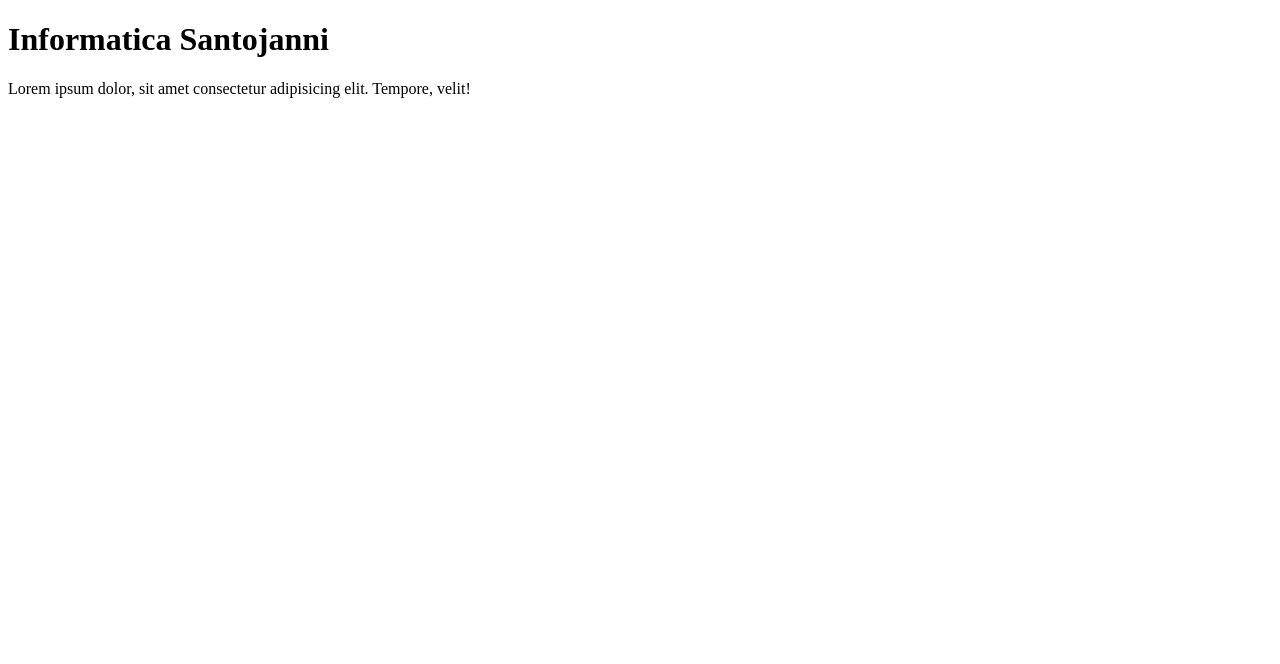
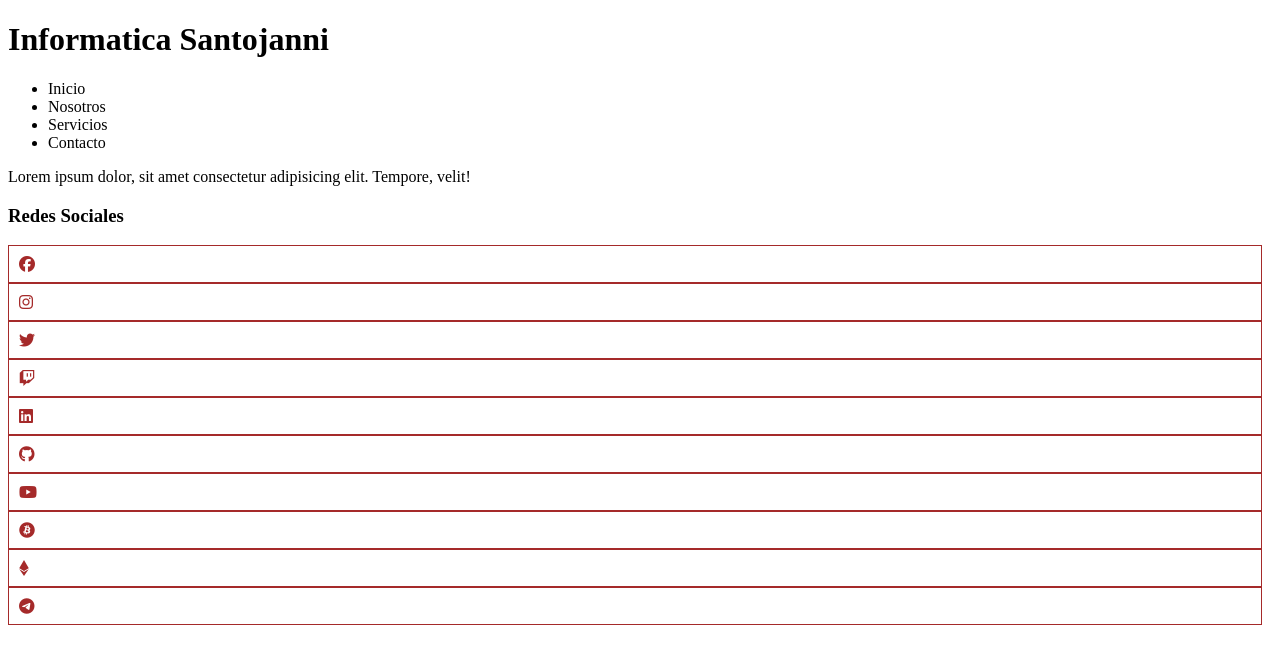
Before and after one commit to infSanto/informatica_santojanni, a plain HTML site: page index.html in a window 1280 px wide. Drawn offline with Linux system fonts and the light colour scheme.

Commit message:
Agregamos estructura al index + iconos footer

```diff
--- /dev/null
+++ b/CSS/style.css
@@ -0,0 +1,7 @@
+.footer_icons i {
+margin-right: 10px;
+padding: 10px;
+border:1px solid;
+color: brown;
+display: block;
+}
--- a/index.html
+++ b/index.html
@@ -4,10 +4,48 @@
     <meta charset="UTF-8">
     <meta http-equiv="X-UA-Compatible" content="IE=edge">
     <meta name="viewport" content="width=device-width, initial-scale=1.0">
-    <title>Document</title>
+    <title>Home Informática Santojanni</title>
+
+    <!-- Inserting Icons from Fontawesome -->
+	<script src="https://kit.fontawesome.com/badcd6f1fd.js" crossorigin="anonymous"></script>
+    <link rel="stylesheet" href="./CSS/style.css">
 </head>
+
 <body>
-    <h1>Informatica Santojanni</h1>
-    <p>Lorem ipsum dolor, sit amet consectetur adipisicing elit. Tempore, velit!</p>
+    <header>
+        <div class="logo">
+
+        <h1>Informatica Santojanni</h1>
+        </div>
+    </header>
+    <nav>
+        <ul>
+            <li>Inicio</li>
+            <li>Nosotros</li>
+            <li>Servicios</li>
+            <li>Contacto</li>
+        </ul>
+    </nav>
+
+    <section>
+      <p>Lorem ipsum dolor, sit amet consectetur adipisicing elit. Tempore, velit!</p>
+    </section>
+
+    <footer>
+        <h3>Redes Sociales</h3>
+        <div class="footer_icons">
+        <i class="fa-brands fa-facebook"></i>
+        <i class="fa-brands fa-instagram"></i>
+        <i class="fa-brands fa-twitter"></i>
+        <i class="fa-brands fa-twitch"></i>
+        <i class="fa-brands fa-linkedin"></i>
+        <i class="fa-brands fa-github"></i>
+        <i class="fa-brands fa-youtube"></i>
+        <i class="fa-brands fa-bitcoin"></i>
+        <i class="fa-brands fa-ethereum"></i>
+        <i class="fa-brands fa-telegram"></i>
+                <!-- <svg xmlns="http://www.w3.org/2000/svg" viewBox="0 0 448 512">! Font Awesome Pro 6.1.1 by @fontawesome - https://fontawesome.com License - https://fontawesome.com/license (Commercial License) Copyright 2022 Fonticons, Inc.<path d="M400 32H48A48 48 0 0 0 0 80v352a48 48 0 0 0 48 48h137.25V327.69h-63V256h63v-54.64c0-62.15 37-96.48 93.67-96.48 27.14 0 55.52 4.84 55.52 4.84v61h-31.27c-30.81 0-40.42 19.12-40.42 38.73V256h68.78l-11 71.69h-57.78V480H400a48 48 0 0 0 48-48V80a48 48 0 0 0-48-48z"/></svg> -->
+        </div>
+    </footer>
 </body>
 </html>
```
Also changed, not shown: 1 other file.
